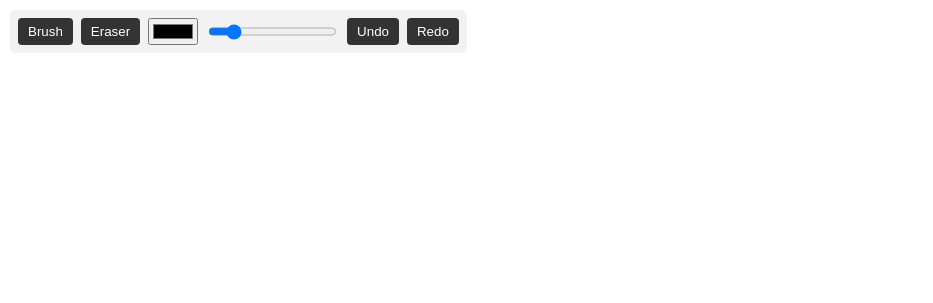
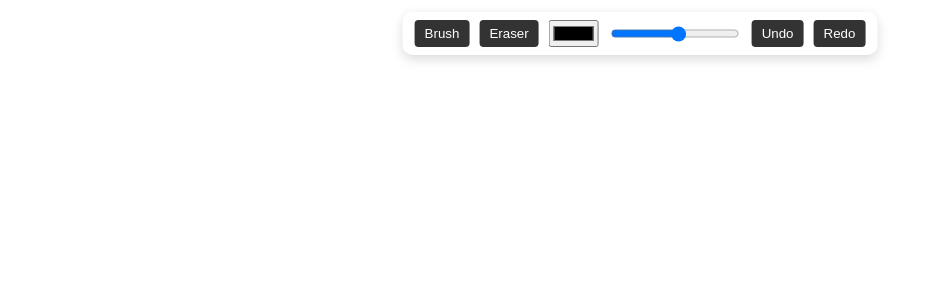
Before and after one commit to arshpreetsingh009/Collaborative-Drawing-Canvas, a website: page client/index.html in a window 1280 px wide. Shown: the whole page, without its empty margins (0-933 px from the left). Drawn offline with Linux system fonts and the light colour scheme.

Commit message:
feat: cursor positions are now visible to all clients of other clients.

```diff
--- a/client/index.html
+++ b/client/index.html
@@ -6,17 +6,18 @@
   <link rel="stylesheet" href="./style.css">
 </head>
 <body>
-  <div id="toolbar">
-    <button id="brushBtn">Brush</button>
-    <button id="eraserBtn">Eraser</button>
+  <div id="users"></div>
 
-    <input type="color" id="colorPicker" value="#000000" />
-    <input type="range" id="sizePicker" min="1" max="20" value="4" />
-    <button id="undoBtn">Undo</button>
-    <button id="redoBtn">Redo</button>
+<div id="toolbar">
+  <button id="brushBtn">Brush</button>
+  <button id="eraserBtn">Eraser</button>
+  <input type="color" id="colorPicker" />
+  <input type="range" id="sizePicker" min="1" max="20" />
+  <button id="undoBtn">Undo</button>
+  <button id="redoBtn">Redo</button>
+</div>
 
-  </div>
-  <div id="users"></div>
+<canvas id="canvas"></canvas>
 
 
   <canvas id="canvas"></canvas>
--- a/client/main.js
+++ b/client/main.js
@@ -49,6 +49,16 @@ redoBtn.onclick = () => {
   if (!drawing) send("redo");
 };
 
+function drawCursors() {
+  Object.values(cursors).forEach(c => {
+    if(!c) return;
+    ctx.beginPath();
+    ctx.arc(c.x, c.y, 4, 0, Math.PI * 2);
+    ctx.fillStyle = c.color || "red";
+    ctx.fill();
+  });
+}
+
 
 function renderUserList() {
   usersEl.innerHTML = "";
@@ -59,6 +69,7 @@ function renderUserList() {
     usersEl.appendChild(div);
   });
 }
+
 
 
 canvas.addEventListener("mousedown", e => {
@@ -84,6 +95,7 @@ canvas.addEventListener("mousemove", e => {
     userId: myUser.id,
     x: e.offsetX,
     y: e.offsetY
+    color:myUser.color
   });
 
   if (!drawing || !currentStroke) return;
@@ -160,6 +172,7 @@ ws.onmessage = e => {
 
   if (msg.type === "cursor") {
     cursors[msg.payload.userId] = msg.payload;
+    redraw();
   }
 
   if (msg.type === "draw") {
@@ -171,7 +184,6 @@ ws.onmessage = e => {
     redraw();
   }
 };
-
 
 function redraw() {
   ctx.clearRect(0, 0, canvas.width, canvas.height);
@@ -185,4 +197,5 @@ function redraw() {
   drawing = false;
   currentStroke = null;
   lastPoint = null;
+  drawCursors();
 }
--- a/client/style.css
+++ b/client/style.css
@@ -6,14 +6,27 @@ html, body {
 
 #toolbar {
   position: fixed;
-  top: 10px;
-  left: 10px;
+  top: 12px;
+  left: 50%;
+  transform: translateX(-50%);
+  display: flex;
+  gap: 10px;
+  background: #ffffff;
+  padding: 8px 12px;
+  border-radius: 10px;
+  box-shadow: 0 4px 12px rgba(0,0,0,0.15);
   z-index: 10;
-  background: #f2f2f2;
+}
+
+#users {
+  position: fixed;
+  top: 12px;
+  left: 12px;
+  background: rgba(255,255,255,0.9);
   padding: 8px;
-  border-radius: 6px;
-  display: flex;
-  gap: 8px;
+  border-radius: 8px;
+  font-size: 12px;
+  z-index: 5;
 }
 
 canvas {
```
